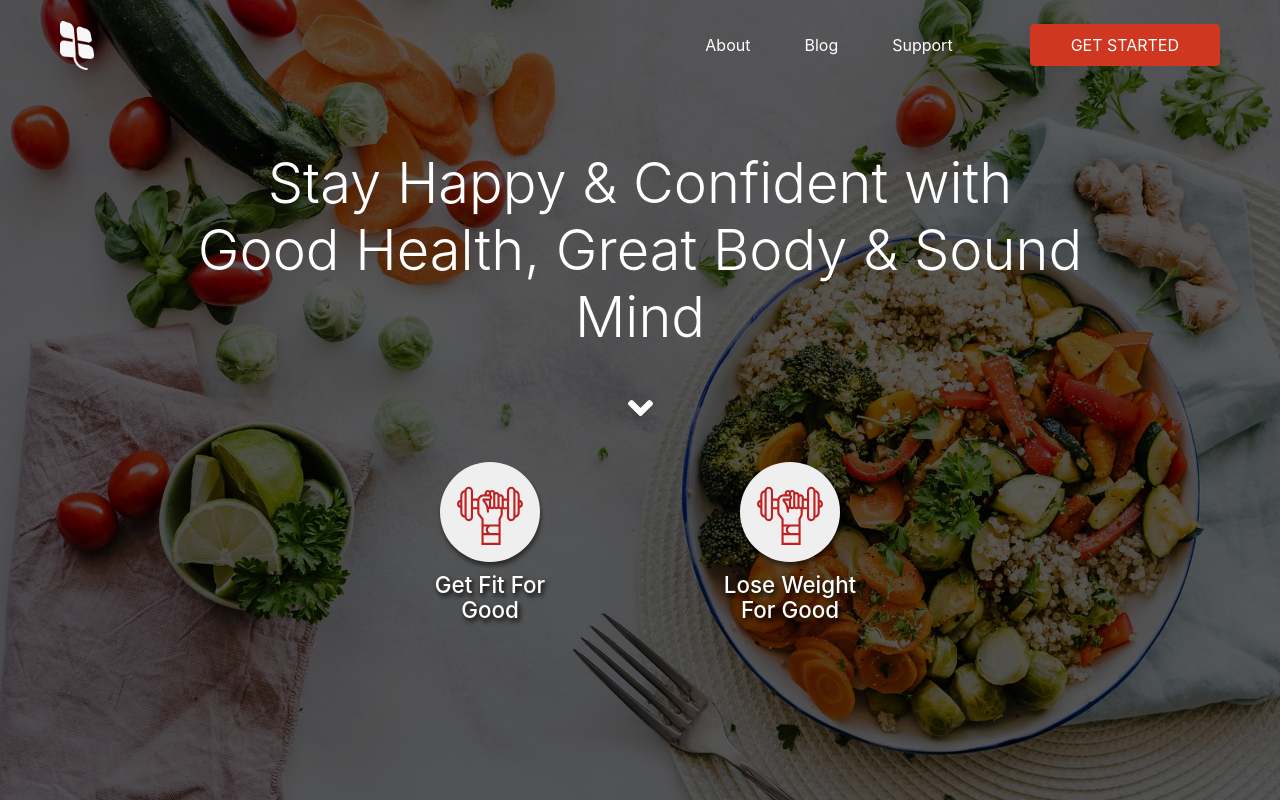
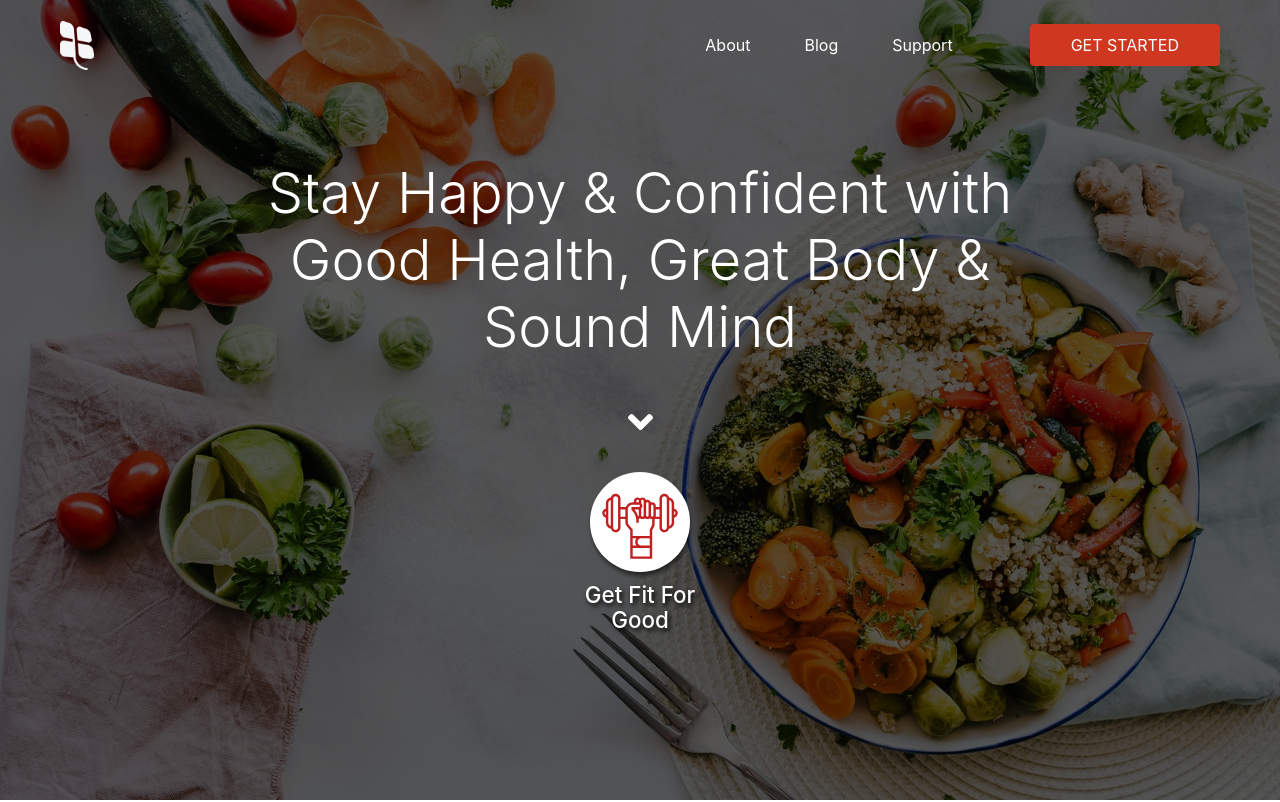
Before and after one commit to Rouche01/nutri-nitro, a React (Create React App) app: page / in a window 1280 px wide. Shown: the top 802 px of the page. Built offline with nearby package versions, Linux system fonts and the light colour scheme.

Commit message:
fixing bugs for iOS

```diff
--- a/src/components/CallToAction/CallToAction.js
+++ b/src/components/CallToAction/CallToAction.js
@@ -17,9 +17,6 @@ const callToAction = (props) => (
                     <img src={fitIcon} alt="Get Fit For Good" className={styles.CtaIcon} />
                 </CtaButton>
             </Link>
-            <CtaButton ctaText="Lose Weight For Good">
-                <img src={fitIcon} alt="Get Fit For Good" className={styles.CtaIcon} />
-            </CtaButton>
         </div>
     </Wrapper>
 );
--- a/src/components/CallToAction/CallToAction.module.css
+++ b/src/components/CallToAction/CallToAction.module.css
@@ -1,5 +1,5 @@
 .CallToAction {
-    font-size: 16px;
+    font-size: 18px;
 }
 
 .BounceIcon {
@@ -9,22 +9,13 @@
     margin: 0 auto;
     margin-top: 40px;
     animation: bounce 2s infinite;
-    -webkit-animation: bounce 2s infinite;
-}
-
-.Button {
-    /* width: 300px !important; */
-    margin-left: 10px;
+    /* -webkit-animation: bounce 2s infinite; */
 }
 
 .CtaButtons {
     text-align: center;
-    display: flex;
-    flex-flow: row;
-    justify-content: space-around;
-    width: 350px;
     margin: 0 auto;
-    margin-top: 10px;
+    margin-top: 20px;
 }
 
 .CtaButtons a {
@@ -32,7 +23,7 @@
 }
 
 .CtaIcon {
-    width: 80%;
+    width: 90%;
 }
 
 @keyframes bounce {
@@ -52,7 +43,6 @@
 
 @media (min-width: 500px) {
     .CtaButtons {
-        width: 600px;
         margin: 0 auto;
         margin-top: 30px;
     }
--- a/src/components/CallToAction/CtaButton/CtaButton.module.css
+++ b/src/components/CallToAction/CtaButton/CtaButton.module.css
@@ -10,9 +10,10 @@
 
 
 .Button {
-    height: 75px;
-    width: 75px;
+    height: 85px;
+    width: 85px;
     border-radius: 50%;
+    background-color: #fff;
     border: 1px solid rgba(255, 255, 255, 0);
     box-shadow: 1px 4px 4px rgba(0, 0, 0, .5);
     position: relative;
--- a/src/components/HowTo/HowTo.js
+++ b/src/components/HowTo/HowTo.js
@@ -40,7 +40,7 @@ class HowTo extends Component {
                     <HowToCard title="Create an account" step="3" index={3}>In the middle of the survey you will be required to create an account with your email</HowToCard>
                     <HowToCard title="Complete Survey" step="4" index={4}>Finish up the rest of the survey questions to create a customized meal plan for yourself</HowToCard>
                     <HowToCard title="Make your payment" step="5" index={5}>You can now make payment for your customized meal plan, made to fit your lifestyle perfectly </HowToCard>
-                    <HowToCard title="Your meal plan in your inbox" step="6" index={6}>Some quick example text to build on the card title and make up the bulk of the card's content.</HowToCard>
+                    <HowToCard title="Your meal plan in your inbox" step="6" index={6}>After successful payment, you will receive access to your personalized meal plan & follow-ups, via your email.</HowToCard>
                 </Slider>
             </Container>
         )
--- a/src/components/NavBar/DrawerToggle/DrawerToggle.module.css
+++ b/src/components/NavBar/DrawerToggle/DrawerToggle.module.css
@@ -2,6 +2,7 @@
     display: inline-block;
     cursor: pointer;
     box-sizing: border-box;
+    z-index: 300;
 }
 
 .Bar1, .Bar2, .Bar3 {
@@ -13,15 +14,19 @@
 }
 
 .Change .Bar1 {
-    -webkit-transform: rotate(-45deg) translate(-9px, 6px);
-    transform: rotate(-45deg) translate(-9px, 6px);
+    -webkit-transform: rotate(-45deg) translateY(-6px, 6px);
+    -moz-transform: rotate(-45deg) translate(-6px, 6px);
+    -ms-transform: rotate(-45deg) translate(-6px, 6px);
+    transform: translate(-8px, 8px) rotate(-45deg);
 }
 
 .Change .Bar2 {opacity: 0;}
 
 .Change .Bar3 {
 -webkit-transform: rotate(45deg) translate(-8px, -8px);
-transform: rotate(45deg) translate(-8px, -8px);
+-moz-transform: rotate(45deg) translate(-8px, -8px);
+-ms-transform: rotate(45deg) translate(-8px, -8px);
+transform: translate(-8px, -12px) rotate(45deg);
 }
 
 @media (min-width: 500px) {
--- a/src/components/NavBar/DrawerToggle/SideDrawer/SideDrawer.js
+++ b/src/components/NavBar/DrawerToggle/SideDrawer/SideDrawer.js
@@ -7,15 +7,25 @@ import Wrapper from '../../../../hoc/Wrapper/Wrapper';
 import Backdrop from '../../../UI/Backdrop/Backdrop';
 
 const sideDrawer = (props) => {
-    let attachedClasses = [styles.SideDrawer, styles.Close];
+    // let attachedClasses = [styles.SideDrawer, styles.Close];
+    // if(props.show) {
+    //     attachedClasses = [styles.SideDrawer, styles.Open];
+    // }
+    let menuStyle = {
+        width: '0px',
+        display: 'none'
+    }
     if(props.show) {
-        attachedClasses = [styles.SideDrawer, styles.Open];
+        menuStyle = {
+            width: '280px',
+            display: 'block'
+        }
     }
 
     return (
         <Wrapper>
             <Backdrop openState={props.show} clicked={props.toggleBackdrop}/>
-            <div className={attachedClasses.join(' ')}>
+            <div className={styles.SideDrawer} style={menuStyle}>
                 <div className={styles.Logo}>
                     <LogoDark />
                 </div>
--- a/src/components/NavBar/DrawerToggle/SideDrawer/SideDrawer.module.css
+++ b/src/components/NavBar/DrawerToggle/SideDrawer/SideDrawer.module.css
@@ -8,6 +8,7 @@
     height: 100%;
     background-color: #fff;
     padding: 32px 22px;
+    -webkit-transition: transform 0.3s ease-out;
     transition: transform 0.3s ease-out;
     box-sizing: border-box;
 }
@@ -18,10 +19,12 @@
 }
 
 .Open {
+    -webkit-transform: translateX(0);
     transform: translateX(0);
 }
 
 .Close {
+    -webkit-transform: translateX(-100%);
     transform: translateX(-100%);
 }
 
--- a/src/components/Survey/SelectInput/SelectInput.js
+++ b/src/components/Survey/SelectInput/SelectInput.js
@@ -5,6 +5,9 @@ import styles from './SelectInput.module.css';
 const selectInput = React.forwardRef((props, ref) => (
     <div ref={ref}>
         {props.options.map((option, idx) => {
+            if(option.toLowerCase() === 'others') {
+                option = `Others`;
+            }
             return (
                 <div key={option} className={option}>
                     <input className={styles.SelectInput} onClick={e => props.changed(e)} type="radio" value={option} name={props.name} id={option} />
--- a/src/containers/MealSurvey/MealSurvey.module.css
+++ b/src/containers/MealSurvey/MealSurvey.module.css
@@ -15,12 +15,12 @@
     width: 100%;
     height: 100vh;
     background-color: rgba(0, 0, 0, 0.65);
-    padding-top: 150px;
+    padding-top: 20vh;
 }
 
 .MealSurvey h1 {
     color: #fff;
-    width: 80%;
+    width: 70%;
 }
 
 @media (max-width: 499px) {
@@ -30,6 +30,6 @@
     }
 
     .Overlay {
-        padding-top: 120px;
+        padding-top: 27vh;
     }
 }
--- a/src/questions/SurveyQuestions.js
+++ b/src/questions/SurveyQuestions.js
@@ -43,11 +43,11 @@ const surveyQuestions = [
         section: 'demography'
     },
     {
-        question: 'What is your main reason for wanting to lose weight?',
+        question: 'What is your main reason for wanting to get fit?',
         dataKey: 'Motivational goal',
         answerType: 'SelectInput',
         answerOptions: [
-            'Improve physical appearance', 'Engage more with family', 'Become healthier', 'Feel better day-to-day', 'Other'
+            'Improve physical appearance', 'Engage more with family', 'Become healthier', 'Feel better day-to-day', 'Others'
         ],
         answerUnit: null,
         section: 'demography'
@@ -58,8 +58,11 @@ const surveyQuestions = [
         answerType: 'SelectInput',
         answerOptions: [
             'I am only focused on losing weight',
+            "I want to stop looking skinny, so I want to gain some weight",
             "I'd like to gain some muscle while I lose fat",
-            'Gaining muscle is more important to me than losing fat'
+            'Gaining muscle is more important to me than losing fat',
+            'I want to gain enough weight to partcipate in some activities e.g games, sports',
+            'I want to gain the right amount of weight that is healthy for me'
         ],
         answerUnit: null,
         section: 'demography'
```
